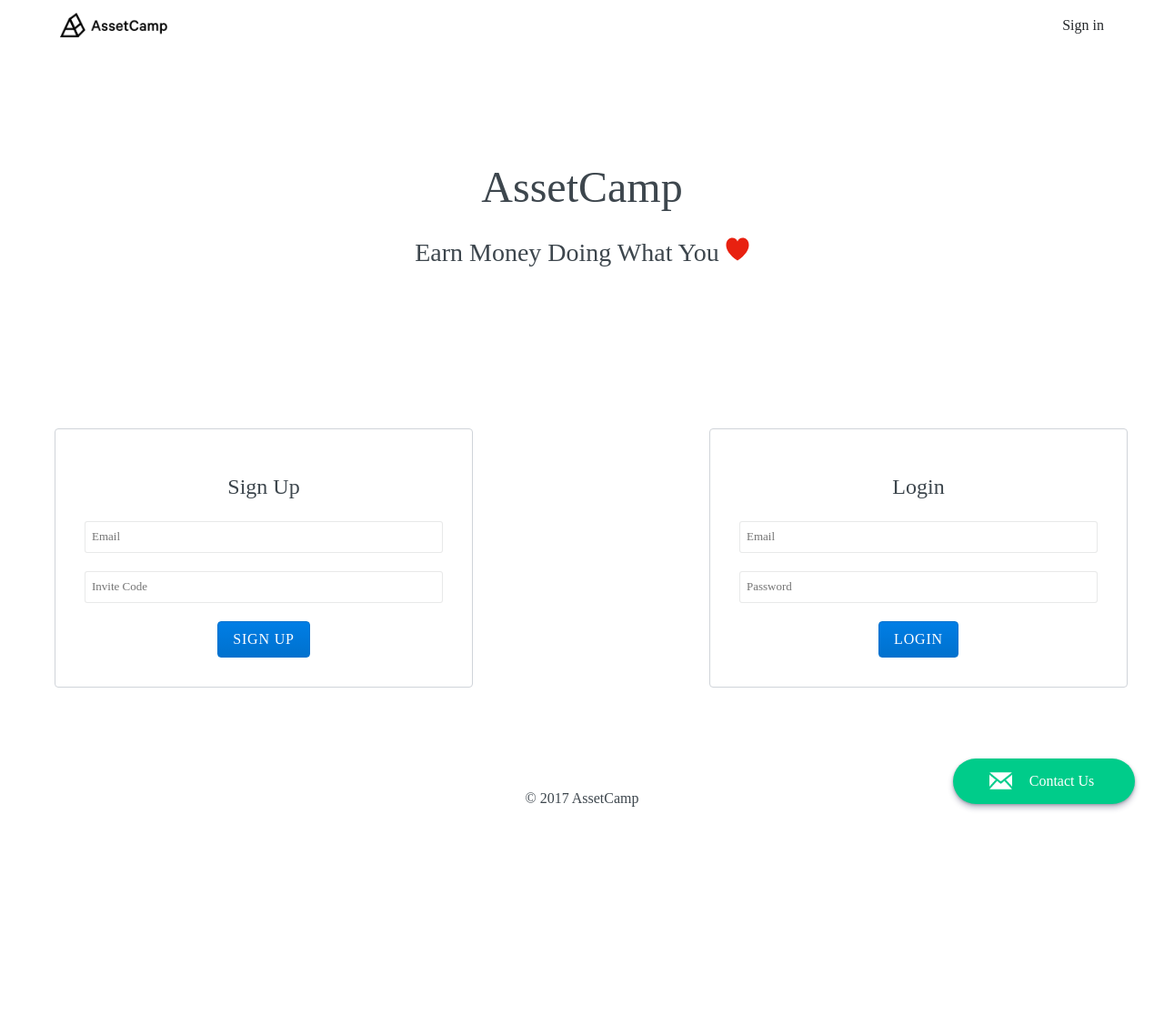
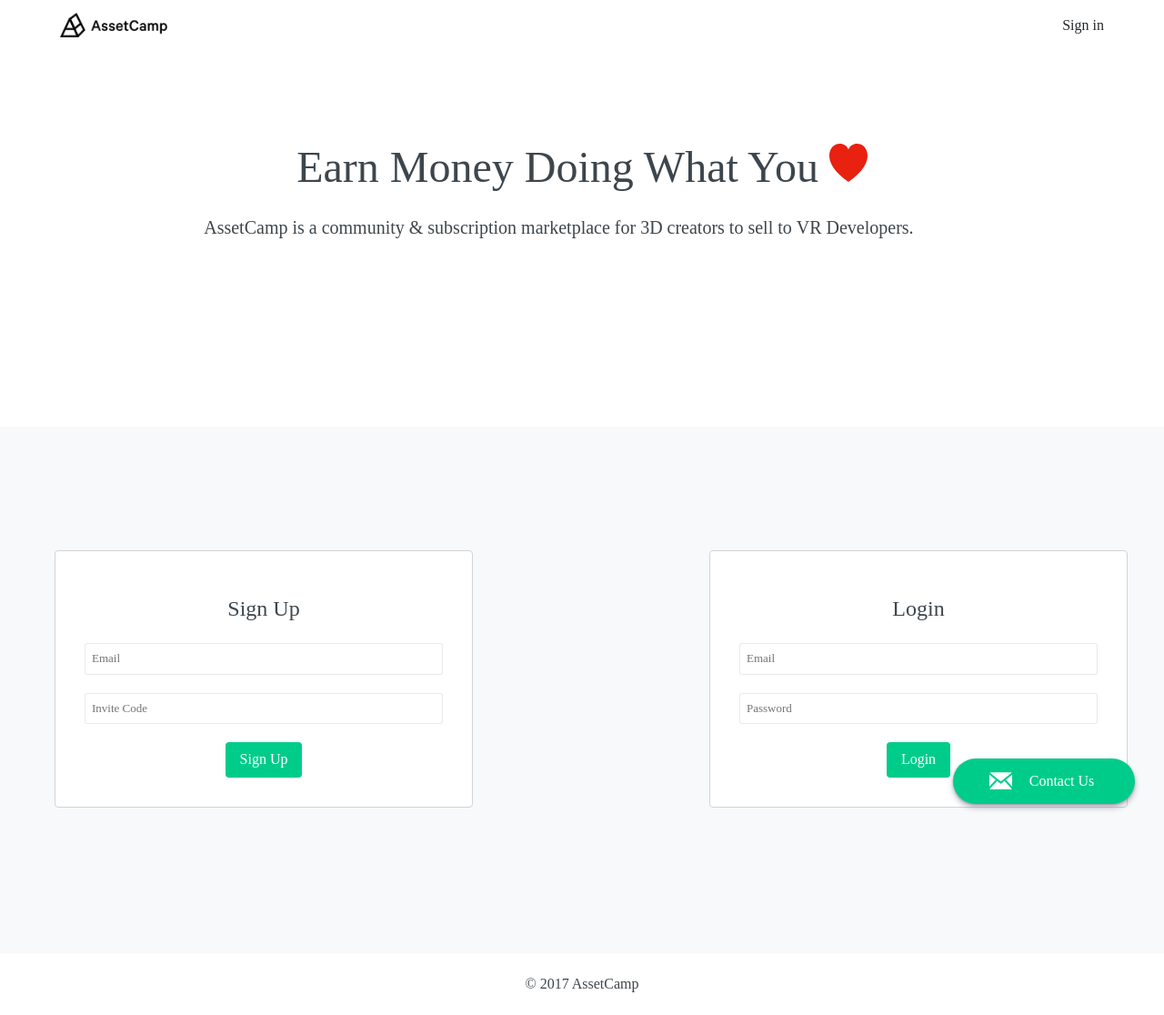
Before and after one commit to AssetCamp/assetcamp.github.io, a Jekyll site: the page built from login.html, in a window 1280 px wide. Shown: the whole page at 91% size. Built offline with Jekyll 4.4.1, drawn with Linux system fonts in a browser that asks for light colours; nearby versions of some CDN libraries; some web fonts are replaced; before the commit the page ends 912 px from its top, so only the background shows below that.

Commit message:
txt changes and login page

```diff
--- a/assets/js/main.js
+++ b/assets/js/main.js
@@ -1,6 +1,6 @@
 document.addEventListener('DOMContentLoaded', function(){
     Typed.new('.customers', {
-        strings: ["Game Developers.", "VR Developers.", "3D artists.", "AR Developers.", "Animators."],
+        strings: ["Game Developers.", "VR Developers.", "other 3D artists.", "AR Developers.", "Animators."],
         typeSpeed: 20,
         loop: true,
         backDelay: 1500,
@@ -46,7 +46,7 @@
     // hides form on submit
   $('#mc-embedded-subscribe').click(function() {
     $('#signup-form__inputs').hide();
-    $('#alpha-text').hide();
+    $('.alpha-text').hide();
     $(this).hide();
     $('#mce-responses').show(500);
   });
--- a/assets/scss/_styles.scss
+++ b/assets/scss/_styles.scss
@@ -178,6 +178,7 @@
     text-align: center;
     border: 1px solid $light-gray;
     border-radius: $base-border-radius;
+    background: #fff;
 
     .login__input {
         margin-bottom: 20px;
@@ -218,3 +219,17 @@
         width: 100px;
     }
 }
+
+.raindrop {
+    &:before {
+        content: " ";
+        background-image: url(../images/icon-raindrop.svg);
+        background-size: 18px;
+        background-repeat: no-repeat;
+        height: 18px;
+        width: 18px;
+        position: absolute;
+        bottom: 2px;
+        left: 2px;
+    }
+}
--- a/assets/scss/components/_typography.scss
+++ b/assets/scss/components/_typography.scss
@@ -8,3 +8,7 @@
         margin-bottom: 0;
     }
 }
+
+.alpha-text {
+    // margin-bottom: 16px;
+}
--- a/login.html
+++ b/login.html
@@ -3,12 +3,14 @@
 permalink: /login/
 ---
 
-<header class="hero hero--small">
-  <h1 class="hero__title f-headline">AssetCamp</h1>
-  <h2 class="hero__subtitle f-subhead">Earn Money Doing What You <span class="heart"></span></h2>
+<header class="hero">
+  {% comment %}<h1 class="hero__title f-headline">AssetCamp</h1>{% endcomment %}
+  <h2 class="hero__title f-headline">Earn Money Doing What You <span class="heart"></span></h2>
+  <p class="hero__caption f2">AssetCamp is a community & subscription marketplace for 3D creators to sell to <span class="customers"></span></p>
 </header>
 
-<section class="grid row login-row">
+<section class="container container--gray">
+    <div class="grid row login-row">
         <div class="grid__col grid__col--2-of-5">
             <article class="login u-pad-l u-mar-bottom-m">
                 <h1 class="f1">Sign Up</h1>
@@ -16,7 +18,7 @@
                 <form id="signup-form" method="POST" action="/signup/">
                     <input class="login__input c-input" type="email" name="email" placeholder="Email" required/>
                     <input class="login__input c-input" type="text" name="invite_code" placeholder="Invite Code" required/>
-                <button class="c-btn c-btn--primary" type="submit">Sign Up</button>
+                    <button class="btn btn--primary" type="submit">Sign Up</button>
                 </form>
             </article>
         </div>
@@ -27,8 +29,9 @@
                 <form id="login-form" method="POST" action="/login/">
                     <input class="login__input c-input" type="email" name="email" placeholder="Email" required/>
                     <input class="login__input c-input" type="password" name="password" placeholder="Password" required/>
-                <button class="c-btn c-btn--primary" type="submit">Login</button>
+                    <button class="btn btn--primary" type="submit">Login</button>
                 </form>
             </article>
         </div>
+    </div>
 </section>
```
Also changed, not shown: index.html (+15 -12 lines), assets/images/icon-heart.svg, assets/images/icon-raindrop.svg (added), 7 other files. Lines whose indentation alone changed are shown as unchanged.
